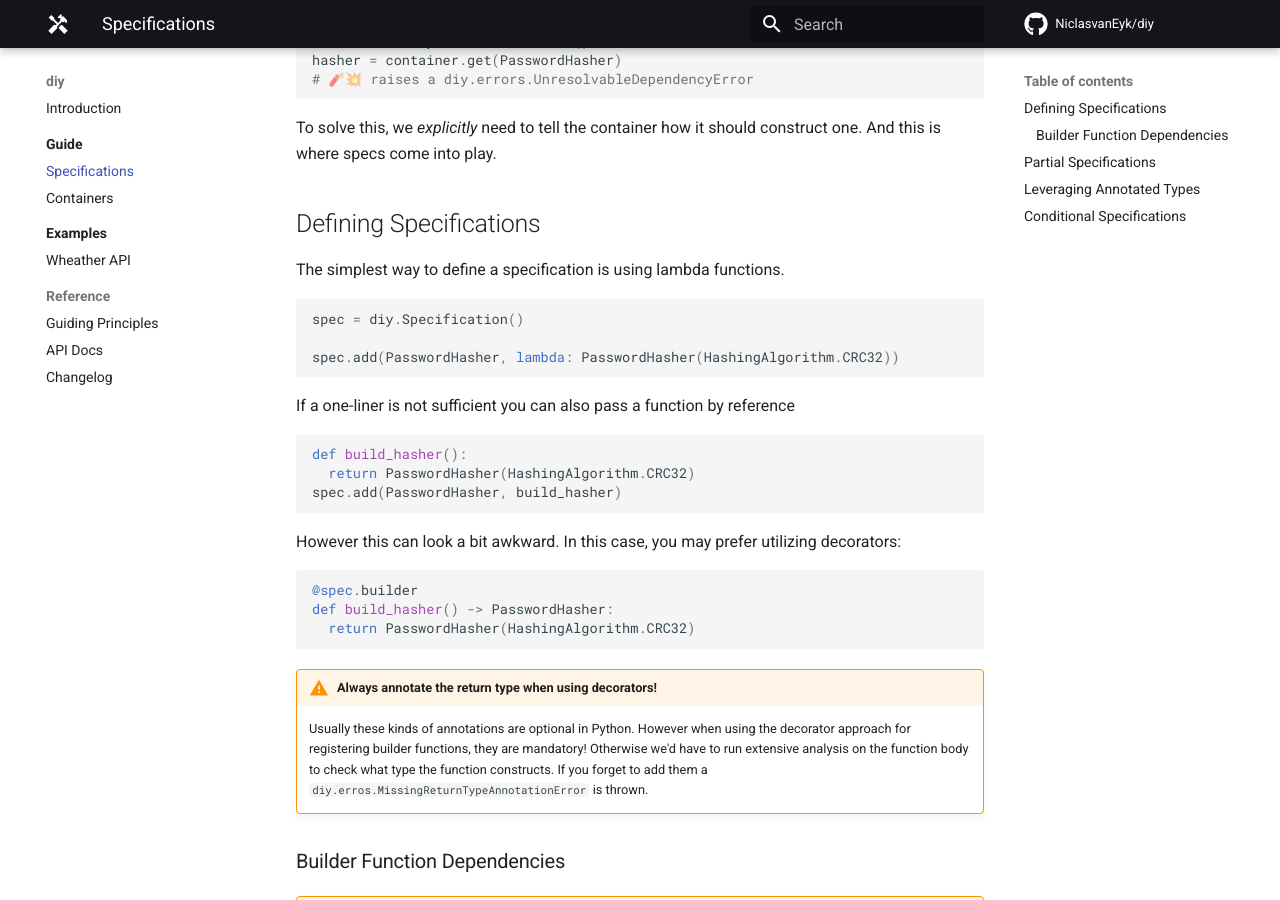
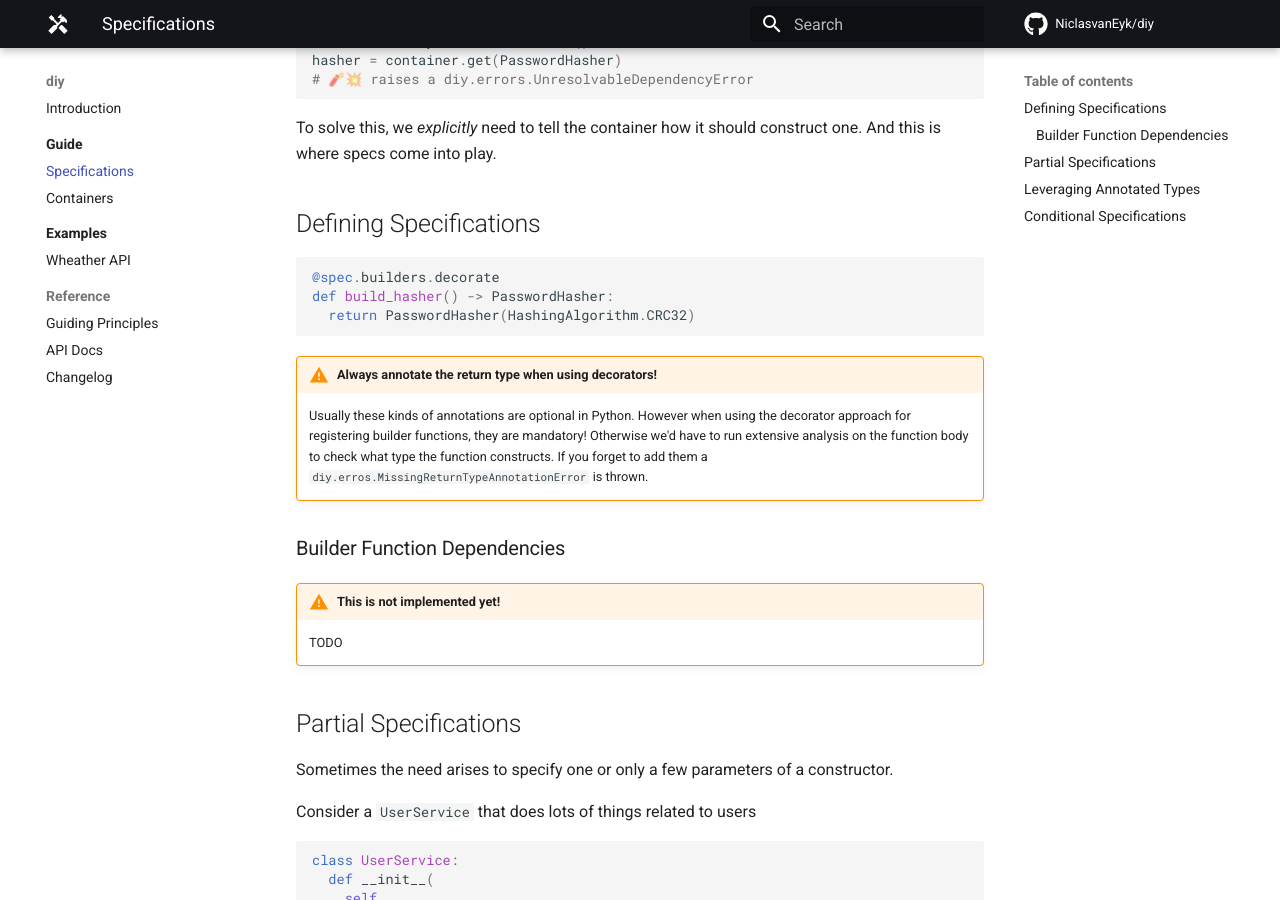
Before and after one commit to NiclasvanEyk/diy, an MkDocs documentation site: the page built from docs/guide/specifications.md, in a window 1280 px wide and 900 px high, scrolled down 689 px. Built offline with MkDocs 1.6.1 and Material for MkDocs 9.7.7, drawn with Linux system fonts in a browser that asks for light colours; comment, search, counter and statistics services are not loaded; some of the changed text lies outside the part shown.

````diff
--- a/docs/guide/specifications.md
+++ b/docs/guide/specifications.md
@@ -37,27 +37,10 @@ And this is where specs come into play.
 
 ## Defining Specifications
 
-The simplest way to define a specification is using lambda functions.
+
 
 ```python
-spec = diy.Specification()
-
-spec.add(PasswordHasher, lambda: PasswordHasher(HashingAlgorithm.CRC32))
-```
-
-If a one-liner is not sufficient you can also pass a function by reference
-
-```python
-def build_hasher():
-  return PasswordHasher(HashingAlgorithm.CRC32)
-spec.add(PasswordHasher, build_hasher)
-```
-
-However this can look a bit awkward.
-In this case, you may prefer utilizing decorators:
-
-```python
-@spec.builder
+@spec.builders.decorate
 def build_hasher() -> PasswordHasher:
   return PasswordHasher(HashingAlgorithm.CRC32)
 ```
@@ -169,8 +152,14 @@ from app.cloud.aws import S3CloudStorageBucket  # This is a specialized CloudSto
 from app.cloud.digitalocean import DoSpacesBucket # Another one from a different cloud provider
 
 spec = diy.Specification()
-spec.add(ProfilePicturesBucket, lambda: S3CloudStorageBucket("arn:aws:s3:::profile-pictures"))
-spec.add(OpenGraphImagesBucket, lambda: OpenGraphImagesBucket("/images/og"))
+
+@spec.builders.decorate
+def build_profile_pictures_bucket() -> ProfilePicturesBucket:
+  return S3CloudStorageBucket("arn:aws:s3:::profile-pictures")
+
+@spec.builders.decorate
+def build_og_images_bucket() -> OpenGraphImagesBucket:
+  return DoSpacesBucket("/images/og")
 ```
 
 Now our container knows to assign the correct buckets to the correct services.
````
Also changed, not shown: docs/decisions.md (added, +50 -0 lines), docs/index.md (+3 -1 lines), 3 other files.
